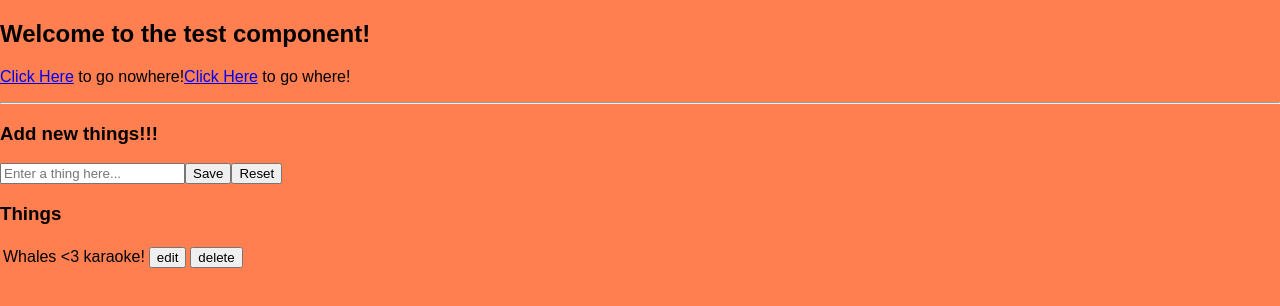
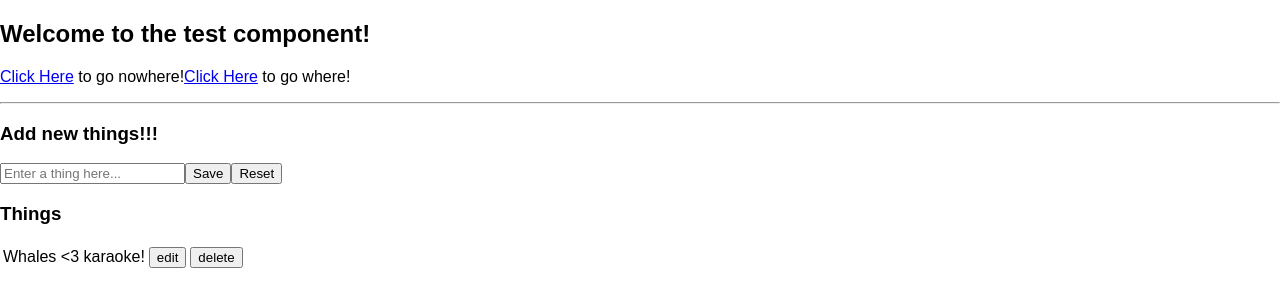
Before and after one commit to cetatean-communication-database/ccd-web, a React app in the folder frontend/: page / in a window 1280 px wide. Shown: the top 306 px of the page. Built offline with nearby package versions, Linux system fonts and the light colour scheme.

Commit message:
changed bg color to watermelon

```diff
--- a/frontend/src/index.css
+++ b/frontend/src/index.css
@@ -2,5 +2,5 @@ body {
   margin: 0;
   padding: 0;
   font-family: sans-serif;
-  background-color: coral
+  background-color: watermelon;
 }
```
